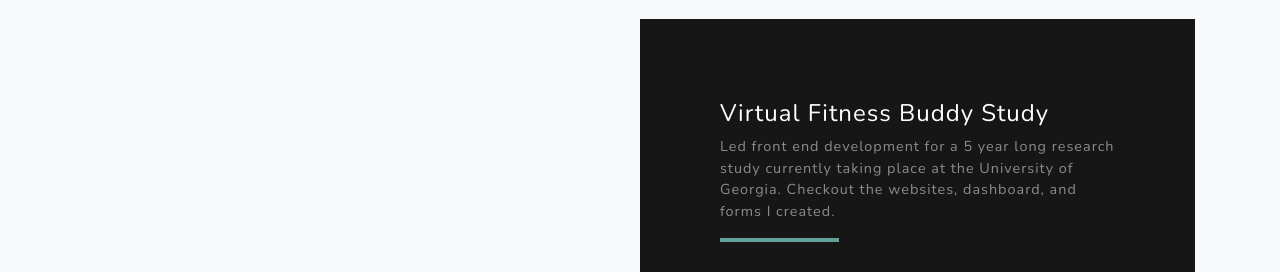
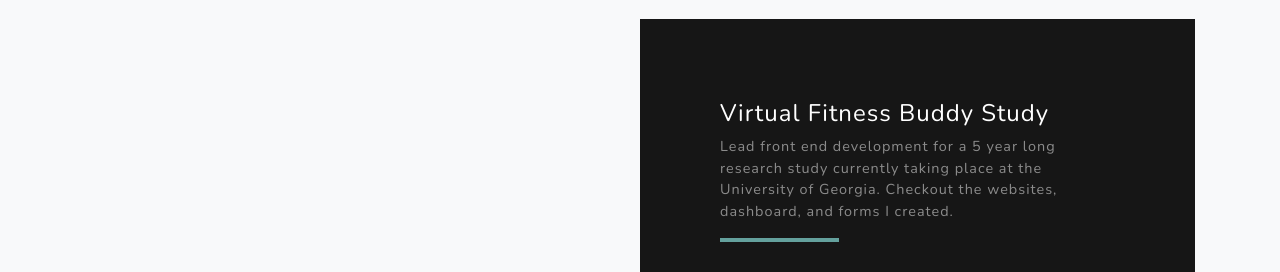
Before and after one commit to danielle16/portfolio_dg, a plain HTML site: page portfolio.html in a window 1280 px wide. Shown: the part 1520-1792 px from the top of the page. Drawn offline with nearby package versions, Linux system fonts and the light colour scheme.

Commit message:
updated bio

```diff
--- a/portfolio.html
+++ b/portfolio.html
@@ -100,7 +100,7 @@
               <div class="d-flex h-100">
                 <div class="project-text w-100 my-auto text-center text-lg-left">
                   <h4 class="text-white">Virtual Fitness Buddy Study</h4>
-                  <p class="mb-0 text-white-50">Led front end development for a 5 year long research study currently taking place at the University of Georgia. Checkout the websites, dashboard, and forms I created. </p>
+                  <p class="mb-0 text-white-50">Lead front end development for a 5 year long research study currently taking place at the University of Georgia. Checkout the websites, dashboard, and forms I created. </p>
                   <hr class="d-none d-lg-block mb-0 ml-0">
                 </div>
               </div>
```
